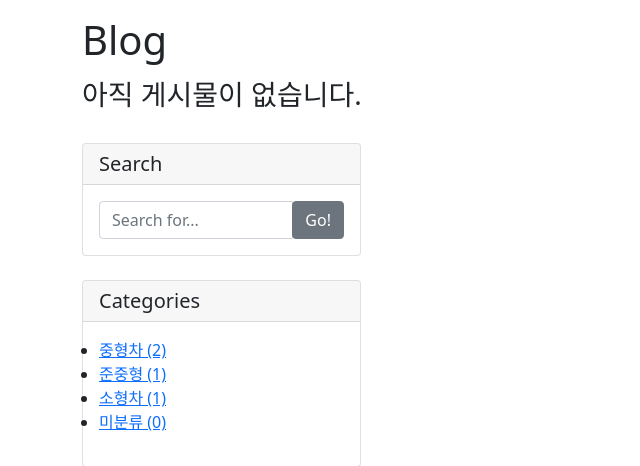
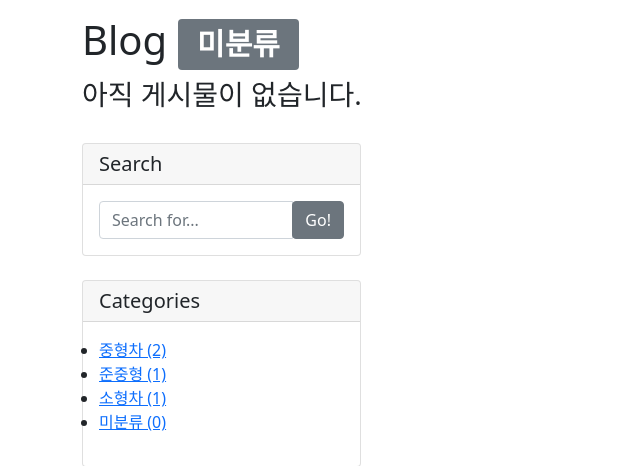
Before and after one commit to JieunKim4578/django_project, a Django app: page /blog/category/no_category/ in a window 1280 px wide. Shown: the part 56-522 px from the top of the page, without its empty margins (0-640 px from the left). Run offline with Django 3.2, Linux system fonts and the light colour scheme; data comes from the database, SQL or seed files in the repository; both versions use the stored data as it was after the commit; some libraries are stand-ins or nearby versions.

Commit message:
badge update

```diff
--- a/blog/templates/blog/index.html
+++ b/blog/templates/blog/index.html
@@ -11,8 +11,8 @@
     {% endif %}
 
     <h1>Blog
-        {% if category %}<span class="badge badge-secondary">{{category}}{% endif %}
-        {% if tag %}<span class="badge badge-light"><i class="fas fa-tags"></i>{{ tag }} ({{ tag.post_set.count }})</span>{% endif %}
+        {% if category %}<span class="badge bg-secondary">{{category}}{% endif %}
+        {% if tag %}<span class="badge bg-primary"><i class="fas fa-tags"></i>{{ tag }} ({{ tag.post_set.count }})</span>{% endif %}
     </h1>
         {% if post_list.exists %}
             {% for p in post_list %}
@@ -25,9 +25,9 @@
                 {% endif %}
                 <div class="card-body">
                     {% if p.category %}
-                        <span class="badge badge-secondaryfloat-right">{{ p.category }}</span>
+                        <span class="badge bg-secondary float-right">{{ p.category }}</span>
                     {% else %}
-                        <span class="badge badge-secondary float-right">미분류</span>
+                        <span class="badge bg-secondary float-right">미분류</span>
                     {% endif %}
                     <h2 class="card-title">{{p.title}}</h2>
                     {% if p.hook_text %}
@@ -38,7 +38,7 @@
                     {% if p.tags.exists %}
                         <i class="fas fa-tags"></i>
                         {% for tag in p.tags.iterator %}
-                            <a href="{{ tag.get_absolute_url }}"><span class="badge badge-pill badge-light">{{ tag }}</span></a>
+                            <a href="{{ tag.get_absolute_url }}"><span class="badge bg-pill bg-dark">{{ tag }}</span></a>
                         {% endfor %}
                         <br/>
                         <br/>
--- a/blog/templates/blog/single_post_page.html
+++ b/blog/templates/blog/single_post_page.html
@@ -8,9 +8,9 @@
 {% block main_area %}
     <div id="post_area">
         {% if post.category %}
-            <span class="badge badge-secondary float-right">{{ post.category }}</span>
+            <span class="badge bg-secondary float-right">{{ post.category }}</span>
         {% else %}
-            <span class="badge badge-secondary float-right">미분류</span>
+            <span class="badge bg-secondary float-right">미분류</span>
         {% endif %}
         <!-- Title-->
         <h1 class="mt-4">{{post.title}}</h1>
@@ -44,7 +44,7 @@
         {% if post.tags.exists %}
             <i class="fas fa-tags"></i>
             {% for tag in post.tags.all %}
-                <a href="{{ tag.get_absolute_url }}" class="badge badge-light">{{ tag }}</a>
+                <a href="{{ tag.get_absolute_url }}" class="badge bg-dark">{{ tag }}</a>
             {% endfor %}
             <br/>
             <br/>
--- a/single_pages/templates/single_pages/landing.html
+++ b/single_pages/templates/single_pages/landing.html
@@ -25,7 +25,7 @@
                     <div class="card mt-1">
                         <div class="card-body">
                             <h6><a href="{{ post.get_absolute_url }}" class="text-decoration-none text-dark">{{ post.title }}</a></h6>
-                            <span class="badge badge-dark float-right">
+                            <span class="badge bg-dark float-right">
                                 {{ post.author.username }}
                                 &nbsp;
                                 &nbsp;
```
Also changed, not shown: db.sqlite3.
